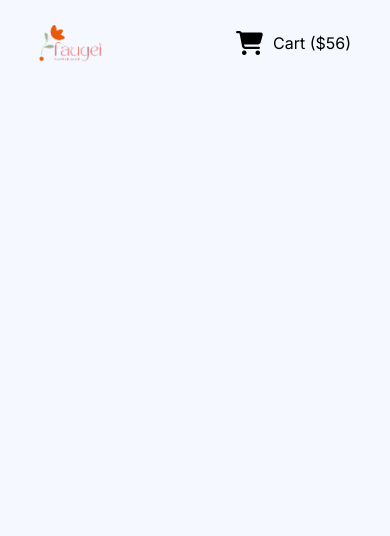
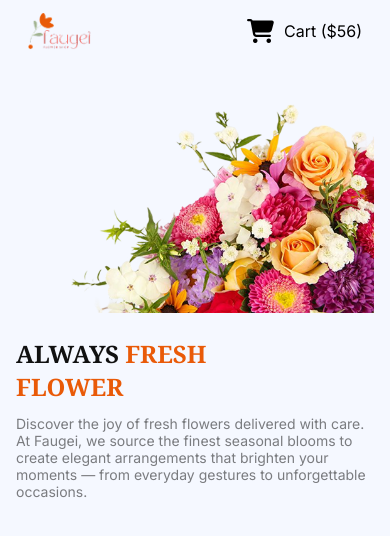
Before and after one commit to tonmoy-thedeveloper/faugei-flower-shop-assignment-02, a plain HTML site: page index.html in a window 390 px wide. Drawn offline with Linux system fonts and the light colour scheme.

Commit message:
Feat: Hero area added with responsiveness

```diff
--- a/index.html
+++ b/index.html
@@ -36,6 +36,29 @@
         </div>
       </nav>
       <!-- End of Navbar -->
+
+      <!-- Start of Hero area -->
+      <section class="hero-area">
+        <div class="hero-text">
+          <h1>
+            always
+            <span
+              >fresh <br />
+              flower</span
+            >
+          </h1>
+          <p>
+            Discover the joy of fresh flowers delivered with care. At Faugei, we
+            source the finest seasonal blooms to create elegant arrangements
+            that brighten your moments — from everyday gestures to unforgettable
+            occasions.
+          </p>
+        </div>
+        <div class="hero-img">
+          <img src="./assets/hero-flower.png" alt="" />
+        </div>
+      </section>
+      <!-- End of Hero area -->
     </header>
     <main></main>
     <footer></footer>
--- a/styles/responsive.css
+++ b/styles/responsive.css
@@ -1,6 +1,17 @@
 /* Mobile responsive  */
 @media screen and (max-width: 576px) {
+  body .container {
+    width: 100%;
+    /* margin-inlin */
+    padding: 0 16px;
+  }
+  body p {
+    font-size: 0.875rem;
+  }
   /* Start of Navbar Responsiveness */
+  header nav {
+    padding: 12px;
+  }
   header nav .nav-right .nav-links {
     display: none;
   }
@@ -14,4 +25,20 @@
     object-fit: cover;
   }
   /* End of Navbar Responsiveness */
+
+  /* Start of Hero Area */
+  .hero-area {
+    flex-direction: column-reverse;
+    margin-top: 28px;
+    gap: 24px;
+  }
+  .hero-area img {
+    width: 100%;
+    height: 100%;
+    object-fit: cover;
+  }
+  header .hero-area .hero-text h1 {
+    font-size: 1.5rem;
+  }
+  /* End of Hero Area */
 }
--- a/styles/style.css
+++ b/styles/style.css
@@ -36,10 +36,14 @@ h6 {
 /* Shared styles for entire landing page */
 .container {
   max-width: 1140px;
-  margin: 0 auto;
   width: 80%;
+  margin-inline: auto;
 }
-
+p {
+  color: rgba(0, 0, 0, 0.5);
+  font-size: 1.375rem;
+  font-weight: 400;
+}
 /* Start of Navbar styles */
 nav {
   display: flex;
@@ -77,3 +81,21 @@ nav .nav-right {
   color: #000000;
 }
 /* End of Navbar styles */
+
+/* Start of Hero Area */
+.hero-area {
+  display: flex;
+  align-items: end;
+  /* padding-top: 256px; */
+}
+.hero-area .hero-text h1 {
+  font-size: 4rem;
+  text-transform: uppercase;
+  font-weight: 700;
+  margin-bottom: 12px;
+  color: #111;
+}
+.hero-text h1 span {
+  color: #e95a08;
+}
+/* End of Hero Area */
```
